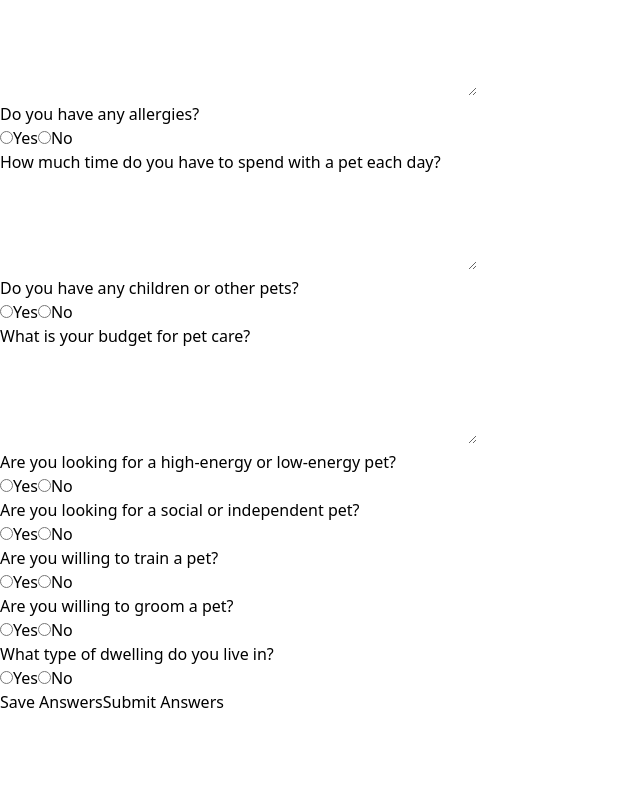
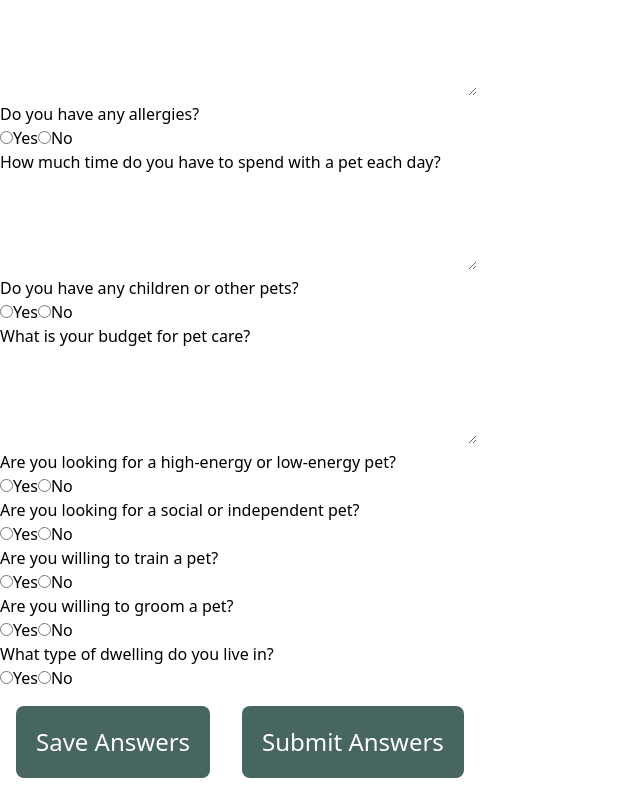
Before and after one commit to ChadBowler/furever-ai, a Next.js app: page /personality-profile in a window 1280 px wide. Shown: the part 180-974 px from the top of the page, without its empty margins (0-640 px from the left). Before the commit the page ends 932 px from the top, so only its background shows below. Built offline with nearby package versions, Linux system fonts and the light colour scheme; a web font is replaced by a local one.

Commit message:
updated README

```diff
--- a/app/personality-profile/page.jsx
+++ b/app/personality-profile/page.jsx
@@ -1,8 +1,8 @@
 // pages/PetQuestionnaire.js
 'use client';
 import { useState } from 'react';
-// import useSWR from 'swr';
 import questions from '../api/data.json'
+import Button from '../components/Button';
 
 function PetQuestionnaire() {
 
@@ -67,23 +67,13 @@ function PetQuestionnaire() {
             )}
           </div>
         ))}
-        <button type="button" onClick={handleSaveAnswers}>Save Answers</button>
-        <button type="button" onClick={handleSubmitAnswers}>Submit Answers</button>
+        <Button onClick={handleSaveAnswers} buttonName={'Save Answers'}></Button>
+        <Button onClick={handleSubmitAnswers} buttonName={'Submit Answers'}></Button>
+        {/* <button type="button" onClick={handleSaveAnswers}>Save Answers</button>
+        <button type="button" onClick={handleSubmitAnswers}>Submit Answers</button> */}
       </form>
     </div>
   );
 }
-// Fetching data from the JSON file
-// import fsPromises from "fs/promises";
-// import path from 'path'
-// export async function getStaticProps() {
-//   const filePath = path.join(process.cwd(), 'data.json');
-//   const jsonData = await fsPromises.readFile(filePath);
-//   const objectData = JSON.parse(jsonData);
-
-//   return {
-//     props: objectData
-//   }
-// }
 
 export default PetQuestionnaire;
```
Also changed, not shown: 1 other file (tests, documents, lock files or other folders).
